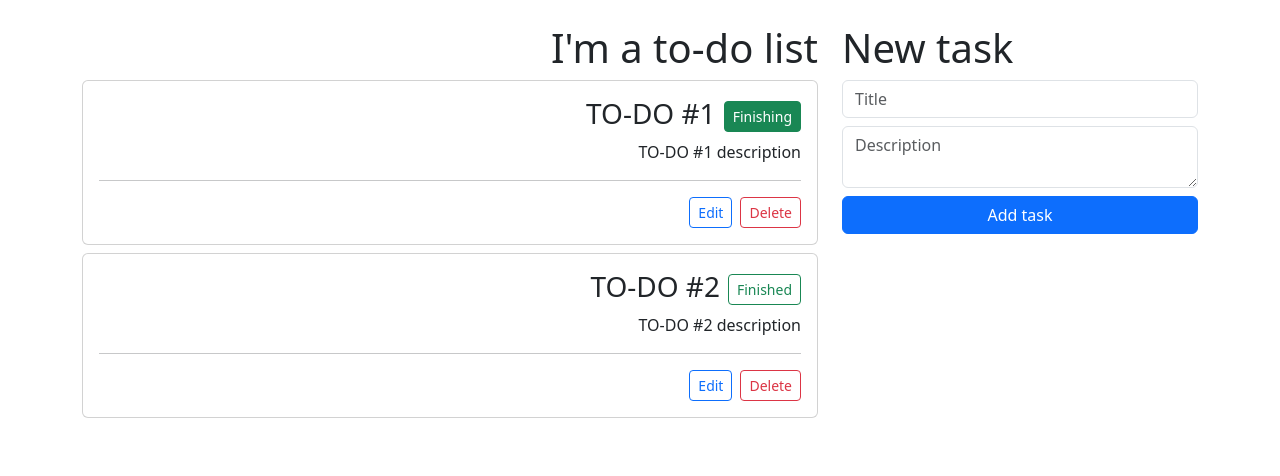
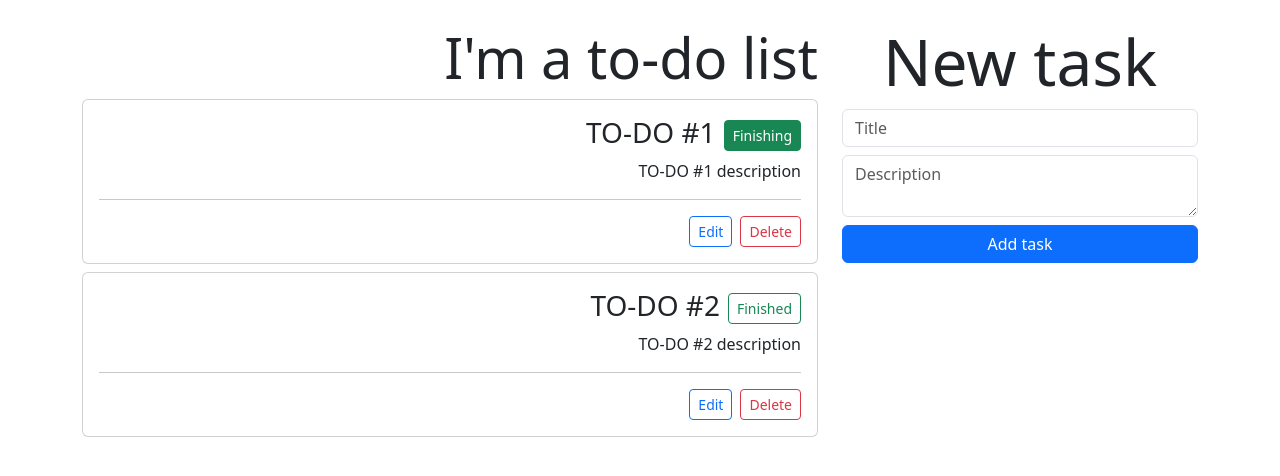
Before and after one commit to CarlosAlc91/to-do-list-React, a React (Create React App) app: page / in a window 1280 px wide. Shown: the top 476 px of the page. Built offline with nearby package versions, Linux system fonts and the light colour scheme.

Commit message:
to-do-list-updated-and-deployed-to-netlify

```diff
--- a/src/App.js
+++ b/src/App.js
@@ -3,7 +3,7 @@
 /* para importar librerias desde el package.json, no se necesita agregar ./ */
 /* para importar archivos que estan en la carpeta src, ahi si debemos agregar ./ */
 
-import React, { useState } from "react"
+import React, { useEffect, useState } from "react"
 import TodoList from "./components/TodoList"
 import TodoForm from "./components/TodoForm"
 
@@ -28,18 +28,41 @@ const initialTodos = [
 /* creaacion de funciones para hacer cambios a nuestra app */
 /* cada que se cree una funcion o en app que tenga que ver con funcionalidad, se debe de agregar en el return de TodoList dentro de App, de lo contrario la funcion no esta siendo llamda */
 
+const localTodos = JSON.parse(localStorage.getItem('todos'))
+
 const App = () => {
   /* un componente, solamente puede retornar una unica etiqueta, para retornar mas de una etiqueta, debemos de retornar un contenedor padre. */
 
   /* desestructuracion del array initialTodos*/
   /* const [posicion0 asignalo a una variable todos, posicion1 asignalo a una variable setTodos] = useState(initialTodos aray) */
-  const [todos, setTodos] = useState(initialTodos)
+  const [todos, setTodos] = useState(localTodos || initialTodos)
 
   /* creacion de useState para editar una tarea */
   const [todoEdit, setTodoEdit] = useState(null)
 
+  /* persistencia en el localStorage */
+  /* creacion de un nuevo efecto */
+  /* (arrow function, [arreglo de dependencias]) */
+  useEffect(() => {
+
+    /* cada vez que se actualice el estado de los todos */
+    localStorage.setItem('todos', JSON.stringify(todos))
+
+    /* [cada que los todos sean diferentes se grabe en el localStorage un valor actualizado de los todos] */
+  }, [todos])
+
   /* creacion de funcion que elimina un TO-DO */
   const todoDelete = (todoId) => {
+
+    /* antes de hacer la eliminacion sse hara una consulta */
+
+    /* si el todoEdit es diferente de null no se hace el condicional pero si es null se hace la comparacion */
+    if (todoEdit && todoId === todoEdit.id) {
+      /* los formValues no se actuallizan por defecto, los efectos se cambian en todoForm */
+      /* si la condicion se cumple se envia el setTodoEdit a null para que salga del formulario */
+      setTodoEdit(null)
+    }
+
 
     const changedTodos = todos.filter(todo => todo.id !== todoId)
 
--- a/src/components/TodoForm.js
+++ b/src/components/TodoForm.js
@@ -32,6 +32,10 @@ const TodoForm = ({ todoAdd, todoEdit, todoUpdate, setTodoEdit }) => {
     if (todoEdit) {
 
       setFormValues(todoEdit)
+      /* cuando sean null manda a los formValues el valor inicial */
+    } else {
+      setFormValues(initalFormValues)
+      /* ahora si estamos editando algun todo y lo eliminamos, el formulario se limpia */
     }
 
   }, [todoEdit])
@@ -99,7 +103,7 @@ const TodoForm = ({ todoAdd, todoEdit, todoUpdate, setTodoEdit }) => {
     <div>
 
       {/* si todoEdit ? no es null edit new task : de lo contrario quiere decir que esta en null por lo tanto new task */}
-      <h1>{todoEdit ? 'Edit task' : 'New task'}</h1>
+      <h2 className='text-center display-3'>{todoEdit ? 'Edit task' : 'New task'}</h2>
 
       {/* este boton solo se mostrara cuando estemos en modo de edicion */}
       {/* para salir del modo de edicion debemos regresar el botn a su estado null, por lo que en App.js se necesita enviar la funcion de actualizar al formulario setTodoEdit dentro del return en TodoForm se agrega setTodoEdit={setTodoEdit} */}
--- a/src/components/TodoList.js
+++ b/src/components/TodoList.js
@@ -13,8 +13,21 @@ const TodoList = ({ todos, todoDelete, todoToogleComplete, setTodoEdit }) => {
   return (
     /* a un fragment no se le pueden asignar o agregar style.css */
     <div>
-      <h1 className='text-right' style={{ textAlign: 'right' }}>I'm a to-do list</h1>
+      {/* en bootstrap 5, text-left === text-start, text-right === text-start*/}
+      <h2 className='text-end display-4'>I'm a to-do list</h2>
+
+      {/* carga condicional para mostrar un mensaje cuando no se tengan tareas agregadas */}
+      {/* si el arreglo todos.length esta vacio === 0 */}
       {
+        todos.length === 0
+          /* muestras este mensaje */
+          ? (
+            <div className='alert alert-primary'>
+              No tasks, please add a new task!!📝
+            </div>
+          )
+          /* en caso contrario itera sobre todos los todos y muestrame las tareas que haya */
+          : (
             todos.map(todo => (
               <Todo
                 todo={todo}
@@ -24,7 +37,9 @@ const TodoList = ({ todos, todoDelete, todoToogleComplete, setTodoEdit }) => {
                 setTodoEdit={setTodoEdit}
               />
             ))
+          )
       }
+
     </div>
   )
 }
```
Lines whose indentation alone changed are shown as unchanged.
